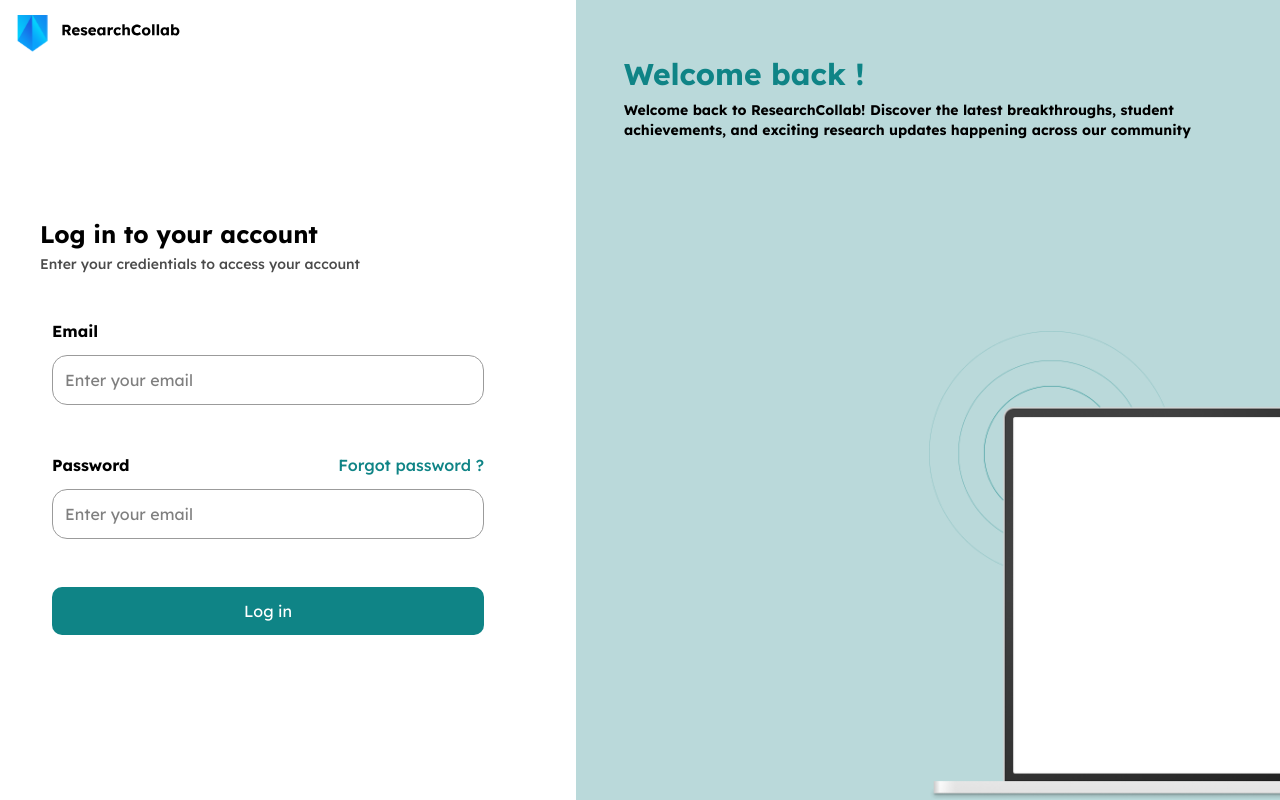
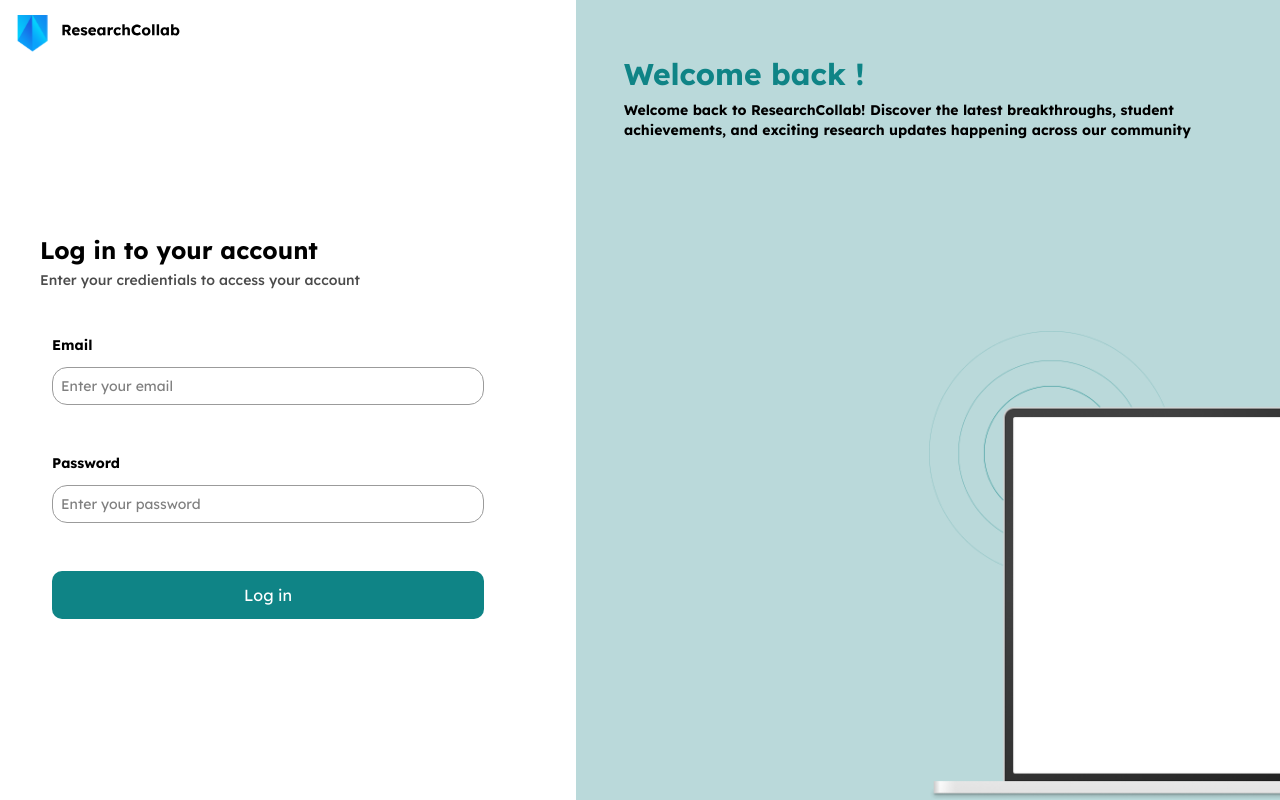
Before and after one commit to mohamedfrix/group_project_front, a Next.js app: page /login in a window 1280 px wide. Built offline with nearby package versions, Linux system fonts and the light colour scheme.

Commit message:
fixing login and signin page

```diff
--- a/src/app/(auth)/login/components/login.tsx
+++ b/src/app/(auth)/login/components/login.tsx
@@ -1,13 +1,14 @@
 "use client";
 
 import { useRef } from "react";
+import InputField from "../../components/inputField";
 
 export default function LoginForm() {
   const emailRef = useRef(null);
   const passwordRef = useRef(null);
 
   return (
-    <div className="flex flex-col gap-8 h-full w-full justify-center pr-20 pl-10">
+    <div className="flex flex-col gap-8 h-full w-full justify-center pr-20 pl-10 overflow-y-auto">
       <div className="flex flex-col gap-1">
         <div className="text-2xl font-lexend font-bold">
           Log in to your account
@@ -18,26 +19,17 @@ export default function LoginForm() {
       </div>
       <div className="flex flex-col gap-12 p-3">
         <div className=" flex flex-col gap-3 ">
-          <div className="font-lexend text-1xl font-bold">Email</div>
-          <input
+          <InputField
+            label="Email"
             type="text"
-            ref={emailRef}
-            className="border-1 border-[#9B9B9B] rounded-[15px] p-3 font-lexend focus:border-primary focus:outline-none"
             placeholder="Enter your email"
           />
         </div>
         <div className="flex flex-col gap-3 ">
-          <div className="flex flex-row justify-between">
-            <div className="font-lexend text-1xl font-bold">Password</div>
-            <div className="font-lexend text-1xl font-medium text-primary">
-              Forgot password ?
-            </div>
-          </div>
-          <input
+          <InputField
+            label="Password"
             type="password"
-            ref={passwordRef}
-            className="border-1 border-[#9B9B9B] rounded-[15px] p-3 font-lexend focus:border-primary focus:outline-none "
-            placeholder="Enter your email"
+            placeholder="Enter your password"
           />
         </div>
         <div className="bg-primary p-3 font-lexend text-white rounded-[10px] flex justify-center items-center cursor-pointer">
--- a/src/app/(auth)/signin/components/signin.tsx
+++ b/src/app/(auth)/signin/components/signin.tsx
@@ -25,7 +25,7 @@ export default function SigninForm() {
   ];
   return (
     <>
-      <div className="flex flex-col h-full w-full gap-14 justify-center items-start ml-10 ">
+      <div className="flex flex-col h-full w-full shrink grow gap-10 justify-center pl-20 pt-10 pb-10 overflow-y-auto">
         <div className="flex flex-col gap-2 w-full">
           <div className="text-2xl font-lexend font-bold">
             Create new account !
--- a/src/app/(auth)/signin/page.tsx
+++ b/src/app/(auth)/signin/page.tsx
@@ -6,8 +6,8 @@ import SigninForm from "@/app/(auth)/signin/components/signin";
 export default function Signin() {
   return (
     <>
-      <div className="flex flex-row h-screen w-full overflow-hidden">
-        <div className="bg-primary-light grow-0 shrink basis-[55%] relative overflow-hidden">
+      <div className="flex flex-row h-screen w-full">
+        <div className="bg-primary-light grow-0 shrink basis-[55%] relative">
           <div className="flex flex-col gap-2 mt-14 ml-12">
             <div className="text-3xl font-lexend text-primary font-bold">
               Join us Now !
@@ -26,7 +26,7 @@ export default function Signin() {
             style={{ transform: "scaleX(-1)" }}
           />
         </div>
-        <div className="flex flex-col grow shrink basis-[45%] justify-end items-start">
+        <div className="flex flex-col grow shrink basis-[45%] justify-center items-start">
           <Image src={logo} alt="any" className="w-48 p-3" />
           <SigninForm />
         </div>
```
